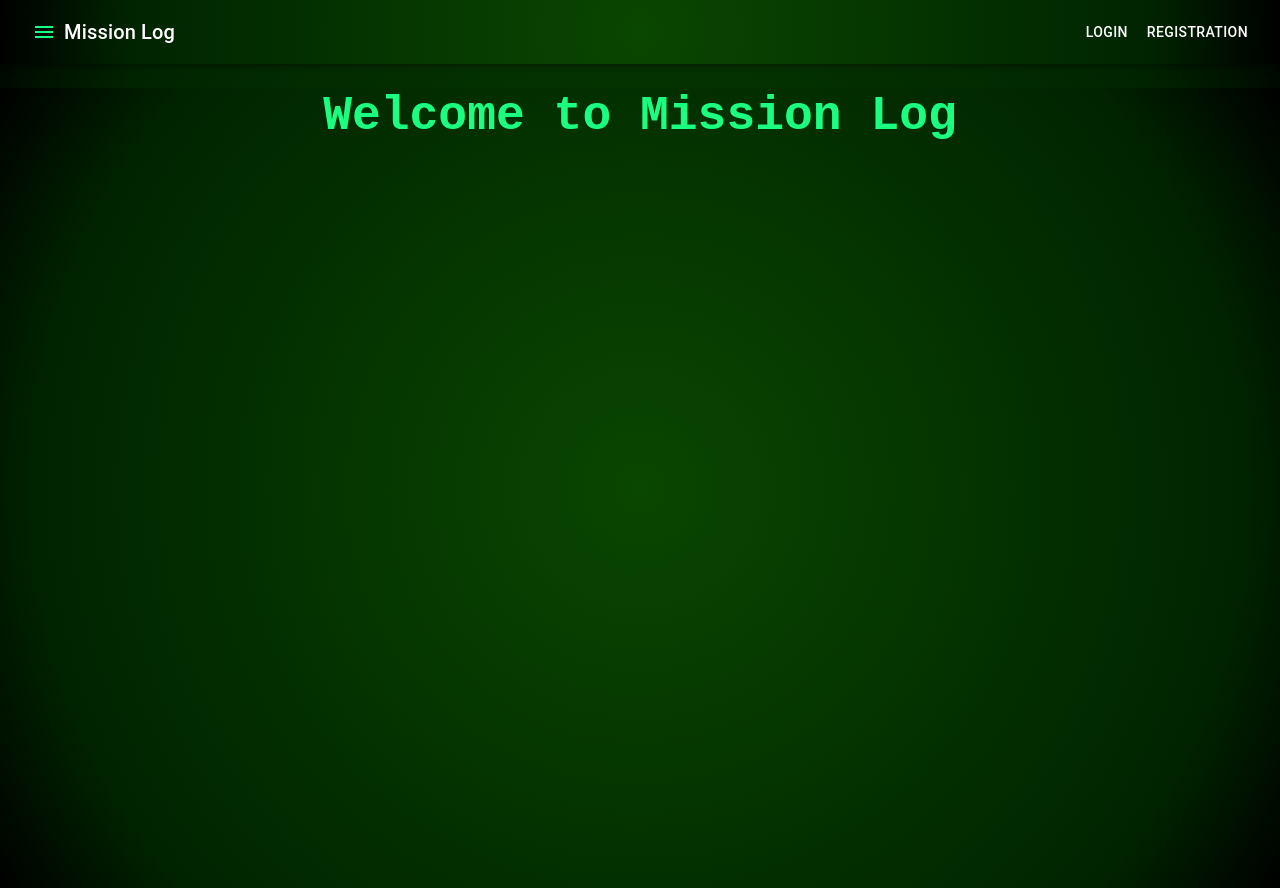
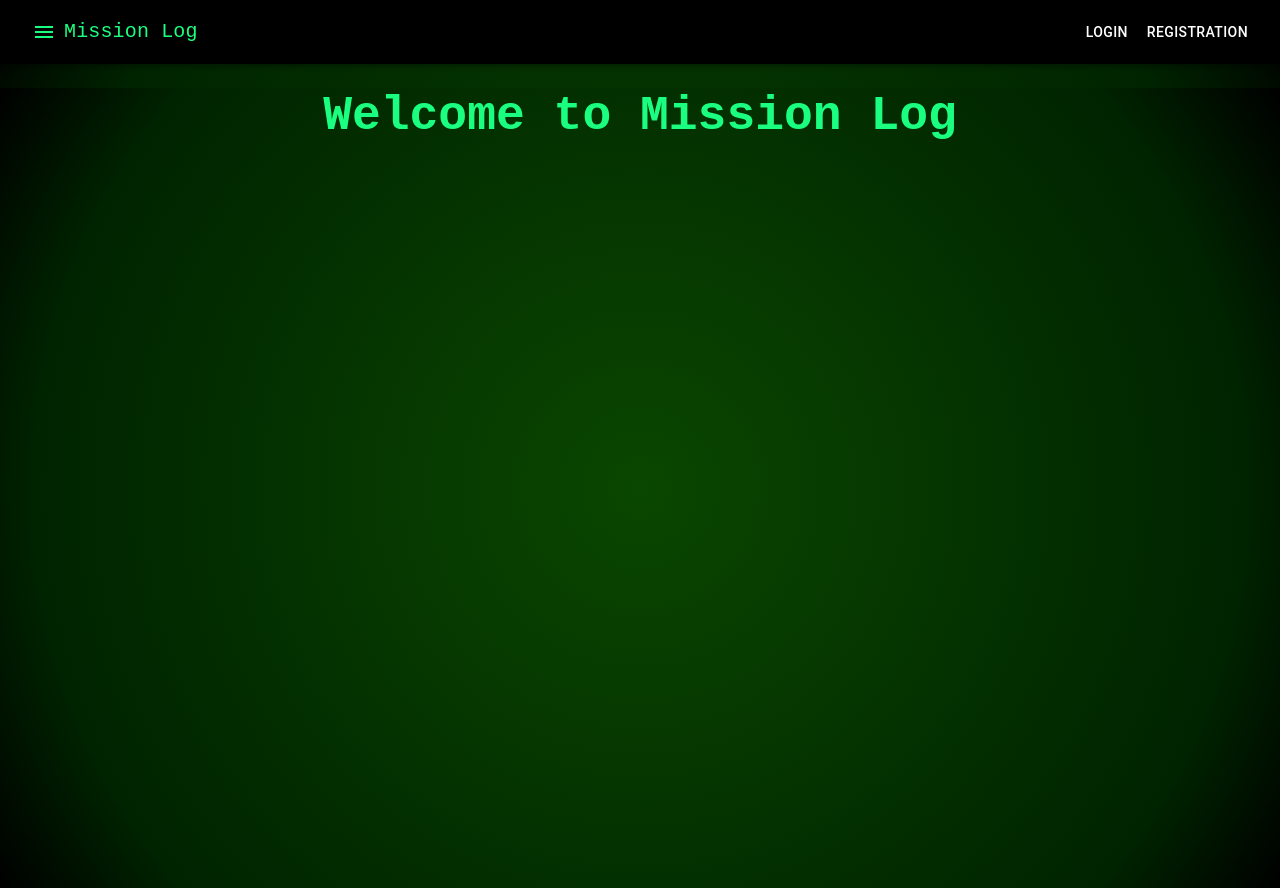
Before and after one commit to ianmccurry11/TODO_List, a React (Create React App) app in the folder react-frontend/: page / in a window 1280 px wide. Built offline with nearby package versions, Linux system fonts and the light colour scheme.

Commit message:
Changing navbar

```diff
--- a/react-frontend/src/App.css
+++ b/react-frontend/src/App.css
@@ -15,9 +15,15 @@ Appbar .navbar{
 }
 
 .navbar .navbar-content{
-  background-image: radial-gradient(circle at center, #0a4700 0%, #002400 80%, #000000 100%);
+  /* background-image: radial-gradient(circle at center, #0a4700 0%, #002400 80%, #000000 100%); */
+  background-color: black;
 }
 
 container .icon{
   color: #1bff80;
 }
+
+.navbar .navbar-text{
+  color: #1bff80;
+  font-family: "Courier New", Courier, monospace;
+}
--- a/react-frontend/src/Navbar.js
+++ b/react-frontend/src/Navbar.js
@@ -19,7 +19,7 @@ export default function ButtonAppBar() {
       <AppBar position="static" className="navbar-content">
         <Toolbar>
           <HamburgerMenu className="hamburger" />
-          <Typography variant="h6" component="div" sx={{ flexGrow: 1 }}>
+          <Typography variant="h6" component="div" sx={{ flexGrow: 1 }} className="navbar-text">
             Mission Log
           </Typography>
           {!user && ( // if user is not logged in, show login button
```
